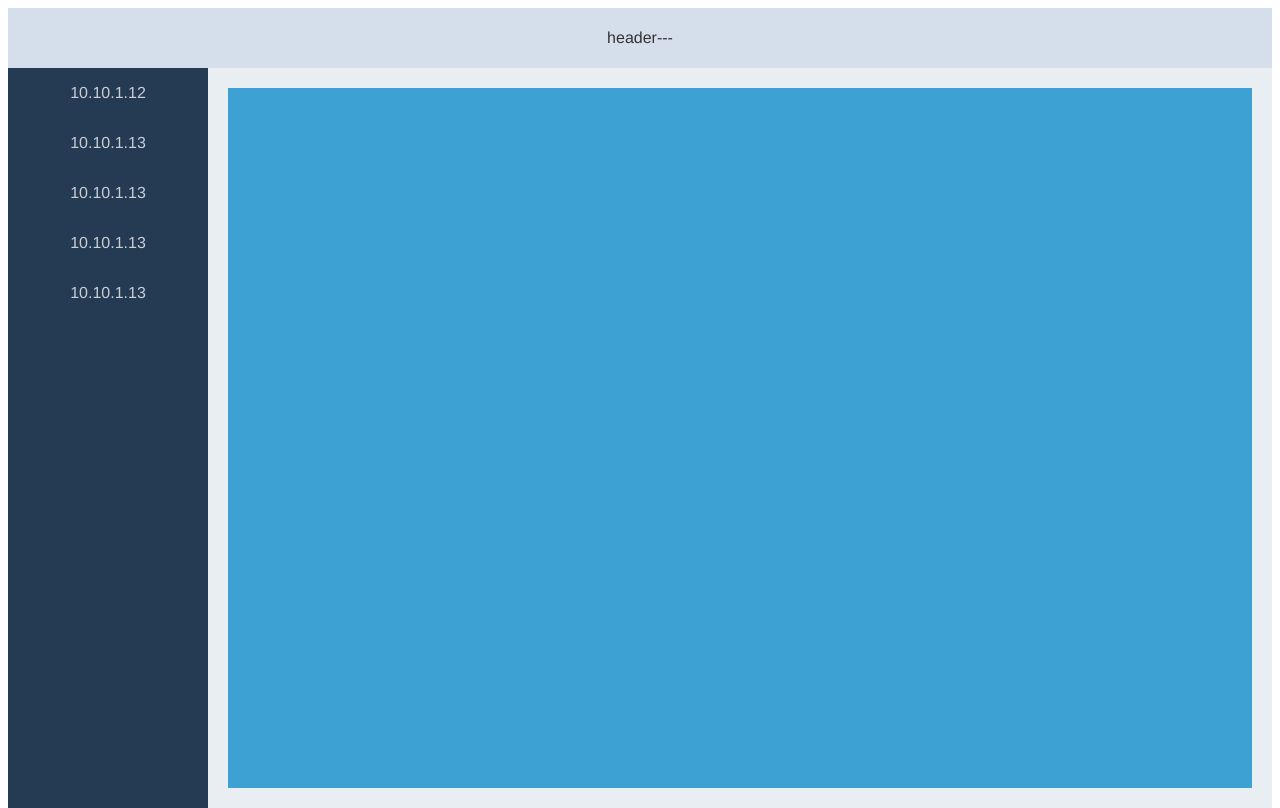
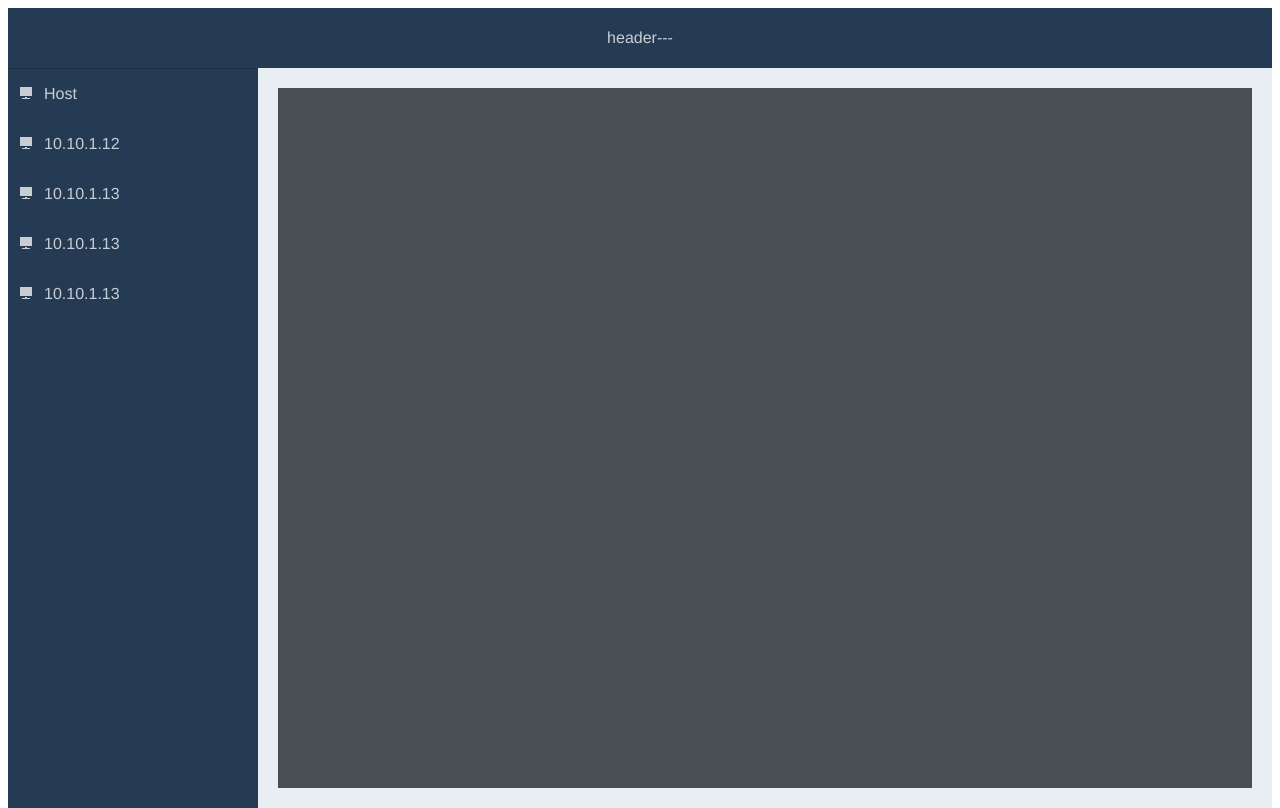
Before and after one commit to itpika/knight-redis, a Vue app: page / in a window 1280 px wide. Built offline with nearby package versions, Linux system fonts and the light colour scheme.

Commit message:
左侧布局图标展现

```diff
--- a/src/components/Aside/SelectBox.vue
+++ b/src/components/Aside/SelectBox.vue
@@ -1,10 +1,11 @@
 <!-- 左侧项组件-->
 
 <template>
-  <div class="box" v-on:click="click">
-    <div v-bind:class="{active: box.isActive}" :id="box.id">
-      {{box.name}}
-    </div>
+  <div :class="[selectBox, {active: box.isActive}]" v-on:click="click" :id="box.id">
+    <span class="icon">
+      <i :class="box.icon"/>
+    </span>
+    <span class="text">{{box.name}}</span>
   </div>
 </template>
 
@@ -16,6 +17,7 @@ export default {
   },
   data: () => {
     return {
+      selectBox: 'selectBox'
     }
   },
   methods: {
@@ -28,13 +30,21 @@ export default {
 </script>
 
 <style scoped lang="less">
-  .box {
+  .selectBox:hover {
+    background-color: #4a5868;
+    cursor: pointer;
+  }
+  .selectBox {
     height: 50px;
-    line-height: 50px;
-    div:hover {
-      background-color: #4a5868;
-      cursor: pointer;
+    display: flex;
+    justify-content: flex-start;
+    align-items: center;
+    .icon {
+      padding: 0 10px;
     }
+    // .text {
+    //   flex-grow: 2;
+    // }
   }
   .active {
     background-color: #102846 !important;
--- a/src/components/Aside/index.vue
+++ b/src/components/Aside/index.vue
@@ -2,6 +2,7 @@
 
 <template>
   <div class="Aside">
+    <SelectBox :box="host"></SelectBox>
     <div v-for="(item, i)  of openSelect" v-bind:key="i">
       <SelectBox :box="item" v-on:active="active"></SelectBox>
     </div>
@@ -17,25 +18,29 @@ export default {
   },
   data: () => {
     return {
+      host: {
+        name: 'Host',
+        icon: 'el-icon-s-platform'
+      },
       openSelect: [{
         id: '1',
         name: '10.10.1.12',
+        icon: 'el-icon-s-platform',
         isActive: false
       }, {
         id: '2',
         name: '10.10.1.13',
+        icon: 'el-icon-s-platform',
         isActive: false
       }, {
         id: '3',
         name: '10.10.1.13',
+        icon: 'el-icon-s-platform',
         isActive: false
       }, {
         id: '4',
         name: '10.10.1.13',
-        isActive: false
-      }, {
-        id: '5',
-        name: '10.10.1.13',
+        icon: 'el-icon-s-platform',
         isActive: false
       }]
     }
--- a/src/style/index.css
+++ b/src/style/index.css
@@ -4,5 +4,5 @@ html, body {
 }
 
 .main_bgd_color {
-    background-color: rgb(62, 161, 211);
+    background-color: rgb(72, 79, 82);
 }
--- a/src/views/Home.vue
+++ b/src/views/Home.vue
@@ -3,7 +3,7 @@
   <el-container>
     <el-header><Header/></el-header>
     <el-container>
-      <el-aside width="200px"><Aside></Aside></el-aside>
+      <el-aside width="250px"><Aside></Aside></el-aside>
       <el-main><Main></Main></el-main>
     </el-container>
   </el-container>
@@ -32,14 +32,15 @@ export default {
     }
   }
   .el-header, .el-footer {
-    background-color: #d5dfec;
-    color: #333;
+    background-color: #253b54;
+    color: #c9ced4;
     text-align: center;
     line-height: 60px;
   }
   .el-aside {
     background-color: #253b54;
     color: #c9ced4;
+    border-top: solid 1px rgb(33, 44, 60);
     text-align: center;
     line-height: 200px;
   }
```
